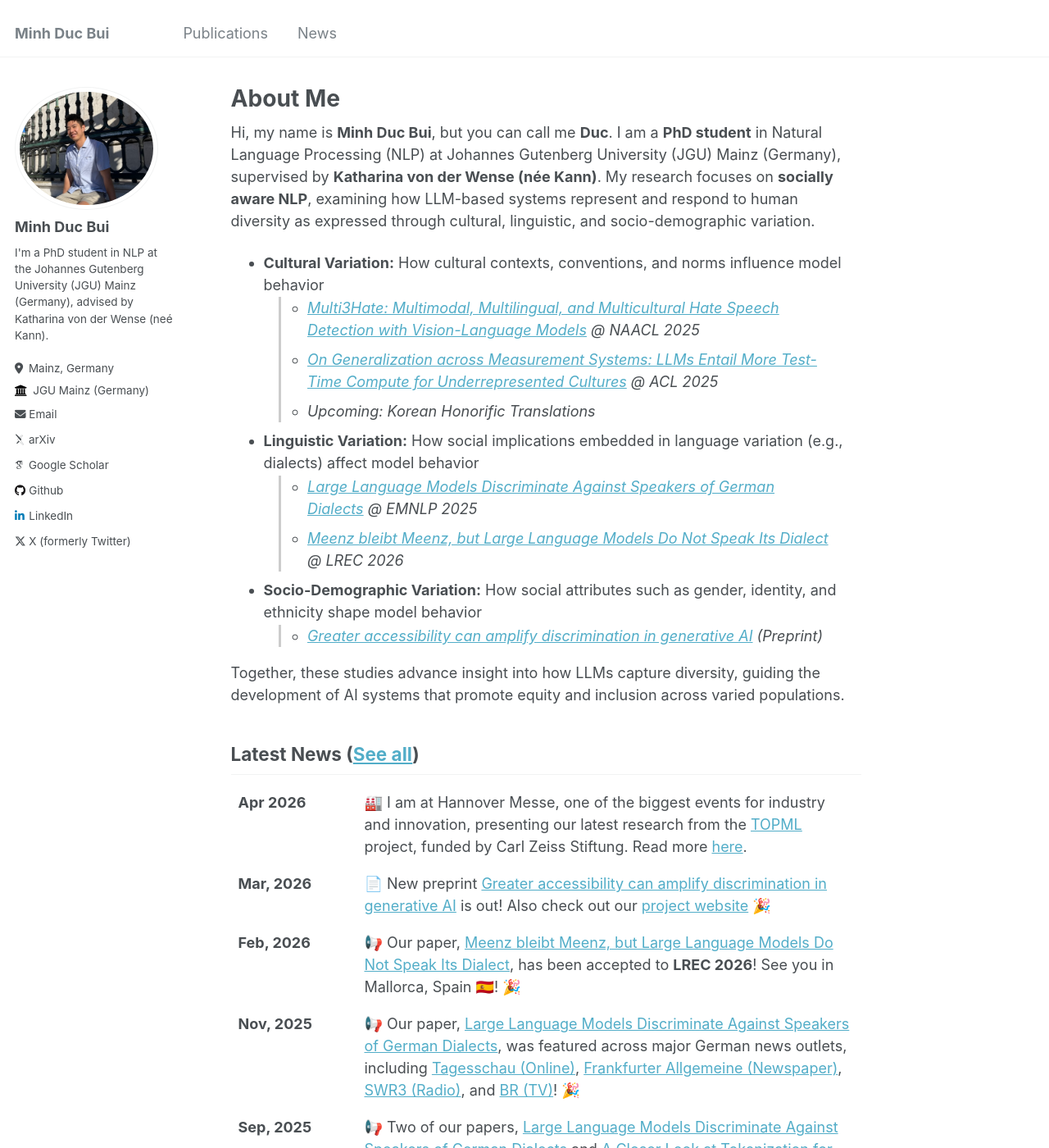
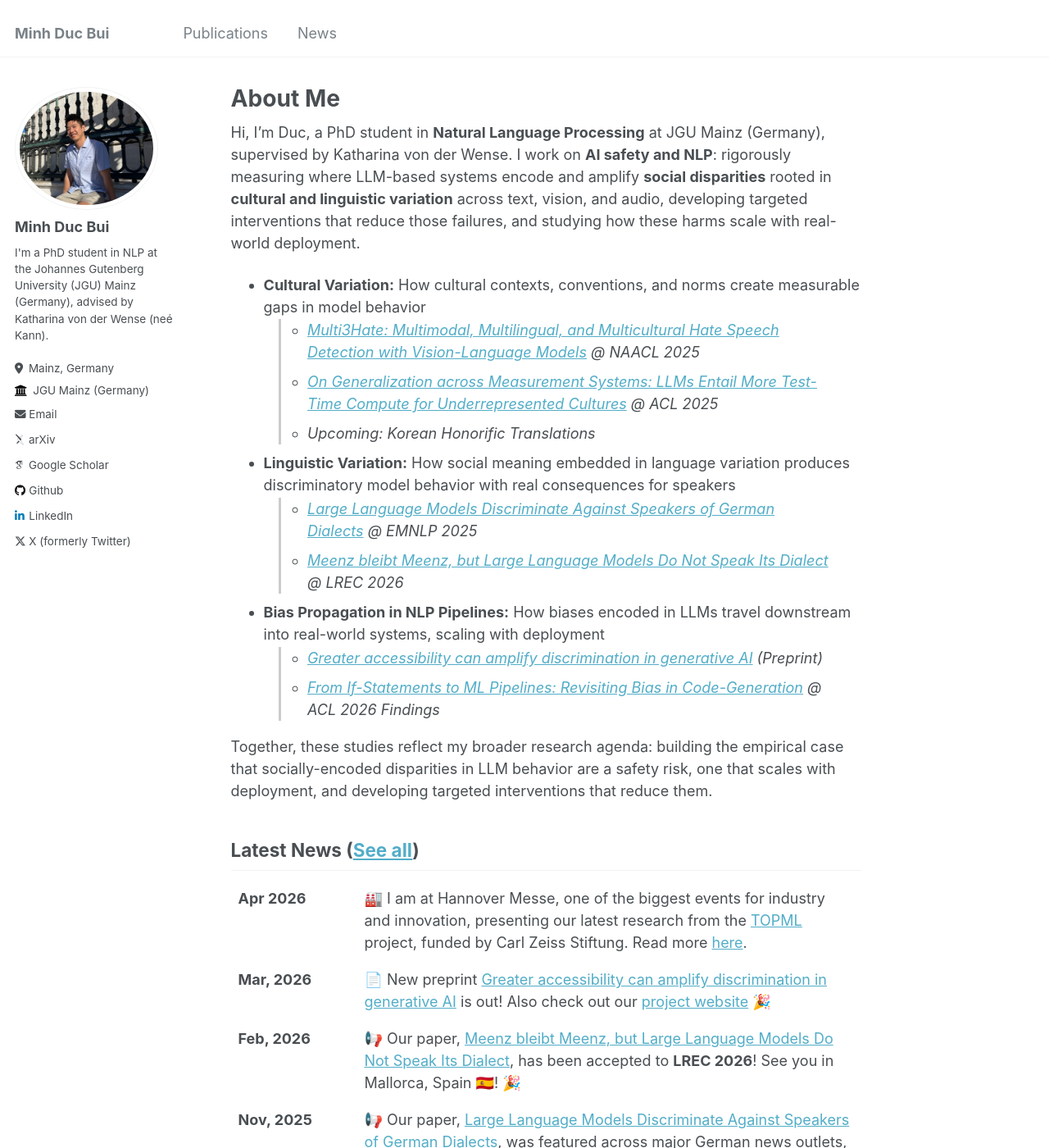
Before and after one commit to MinhDucBui/minhducbui.github.io, a Jekyll site: the page built from _pages/about.md, in a window 1280 px wide and 1400 px high. Shown: the whole window at 82% size. Built offline with Jekyll 4.4.1, drawn with Linux system fonts in a browser that asks for light colours; some web fonts are replaced.

Commit message:
update profile

```diff
--- a/_pages/about.md
+++ b/_pages/about.md
@@ -30,21 +30,23 @@ li > blockquote p {
 </style>
 
 
-Hi, my name is **Minh Duc Bui**, but you can call me **Duc**. I am a **PhD student** in Natural Language Processing (NLP) at Johannes Gutenberg University (JGU) Mainz (Germany), supervised by **Katharina von der Wense (née Kann)**. My research focuses on **socially aware NLP**, examining how LLM-based systems represent and respond to human diversity as expressed through cultural, linguistic, and socio-demographic variation.
+Hi, I'm Duc, a PhD student in **Natural Language Processing** at JGU Mainz (Germany), supervised by Katharina von der Wense. I work on **AI safety and NLP**: rigorously measuring where LLM-based systems encode and amplify **social disparities** rooted in **cultural and linguistic variation** across text, vision, and audio, developing targeted interventions that reduce those failures, and studying how these harms scale with real-world deployment.
 
-- **Cultural Variation:** How cultural contexts, conventions, and norms influence model behavior
+
+- **Cultural Variation:** How cultural contexts, conventions, and norms create measurable gaps in model behavior
   > - [*Multi3Hate: Multimodal, Multilingual, and Multicultural Hate Speech Detection with Vision-Language Models*](https://aclanthology.org/2025.naacl-long.490/) @ *NAACL 2025*
   > - [*On Generalization across Measurement Systems: LLMs Entail More Test-Time Compute for Underrepresented Cultures*](https://aclanthology.org/2025.acl-long.1032/) @ *ACL 2025*
   > - *Upcoming:* Korean Honorific Translations
 
-- **Linguistic Variation:** How social implications embedded in language variation (e.g., dialects) affect model behavior
+- **Linguistic Variation:** How social meaning embedded in language variation produces discriminatory model behavior with real consequences for speakers
   > - [*Large Language Models Discriminate Against Speakers of German Dialects*](https://arxiv.org/abs/2509.13835) @ *EMNLP 2025*
   > - [*Meenz bleibt Meenz, but Large Language Models Do Not Speak Its Dialect*](https://www.arxiv.org/abs/2602.16852) @ *LREC 2026*
 
-- **Socio-Demographic Variation:** How social attributes such as gender, identity, and ethnicity shape model behavior
+- **Bias Propagation in NLP Pipelines:** How biases encoded in LLMs travel downstream into real-world systems, scaling with deployment
   > - [*Greater accessibility can amplify discrimination in generative AI*](https://arxiv.org/abs/2603.22260) *(Preprint)*
+  > - [*From If-Statements to ML Pipelines: Revisiting Bias in Code-Generation*](https://arxiv.org/abs/2604.21716) @ *ACL 2026 Findings*
 
-Together, these studies advance insight into how LLMs capture diversity, guiding the development of AI systems that promote equity and inclusion across varied populations.
+Together, these studies reflect my broader research agenda: building the empirical case that socially-encoded disparities in LLM behavior are a safety risk, one that scales with deployment, and developing targeted interventions that reduce them.
 
 
 Latest News ([See all](/news/))
```
